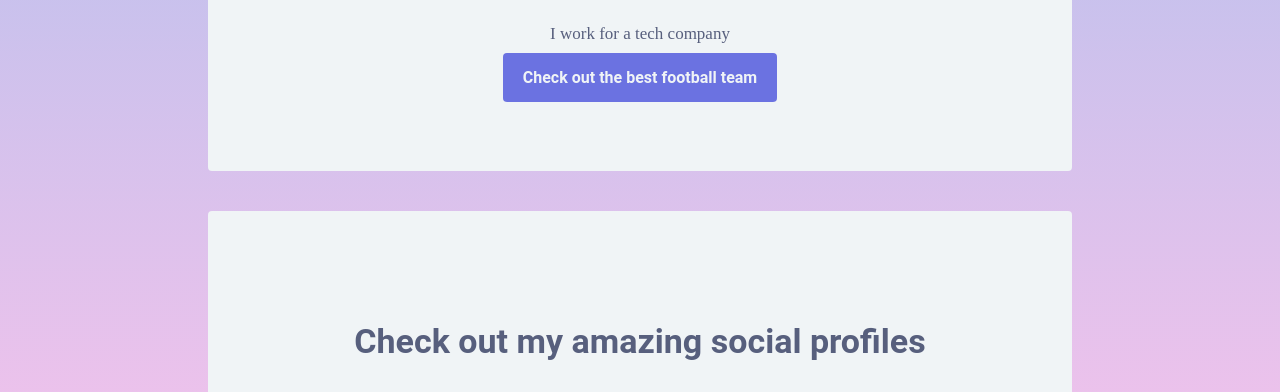
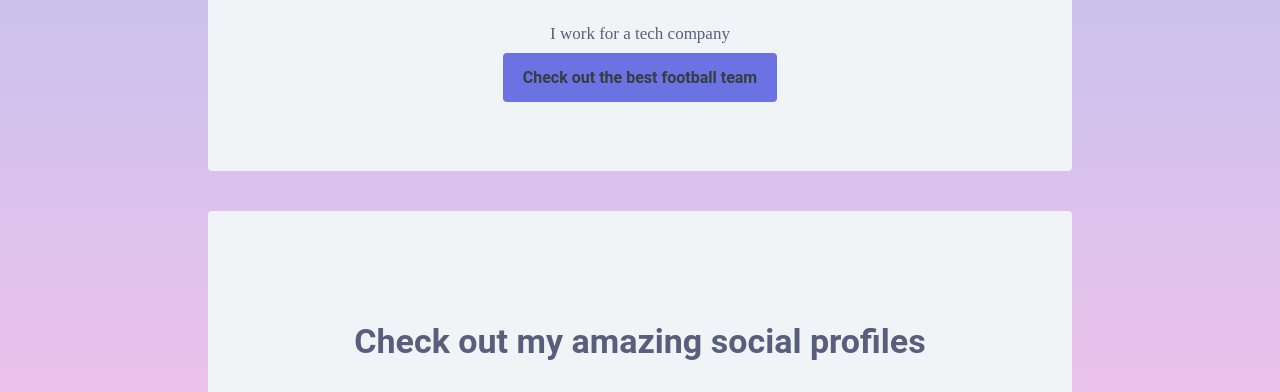
Before and after one commit to BerlinJumper/profile, a plain HTML site: page index.html in a window 1280 px wide. Shown: the part 408-800 px from the top of the page. Drawn offline with Linux system fonts and the light colour scheme.

Commit message:
my profile page

```diff
--- a/style.css
+++ b/style.css
@@ -18,7 +18,7 @@ h1 {
 
   /* unvisited link */
 a:link {
-  color: #f0f4f6;
+  color: #363d3f;
 }
 
 /* visited link */
@@ -28,7 +28,7 @@ a:visited {
 
 /* mouse over link */
 a:hover {
-  color: #f0f4f6;
+  color: #363d3f;
 }
 
 /* selected link */
```
